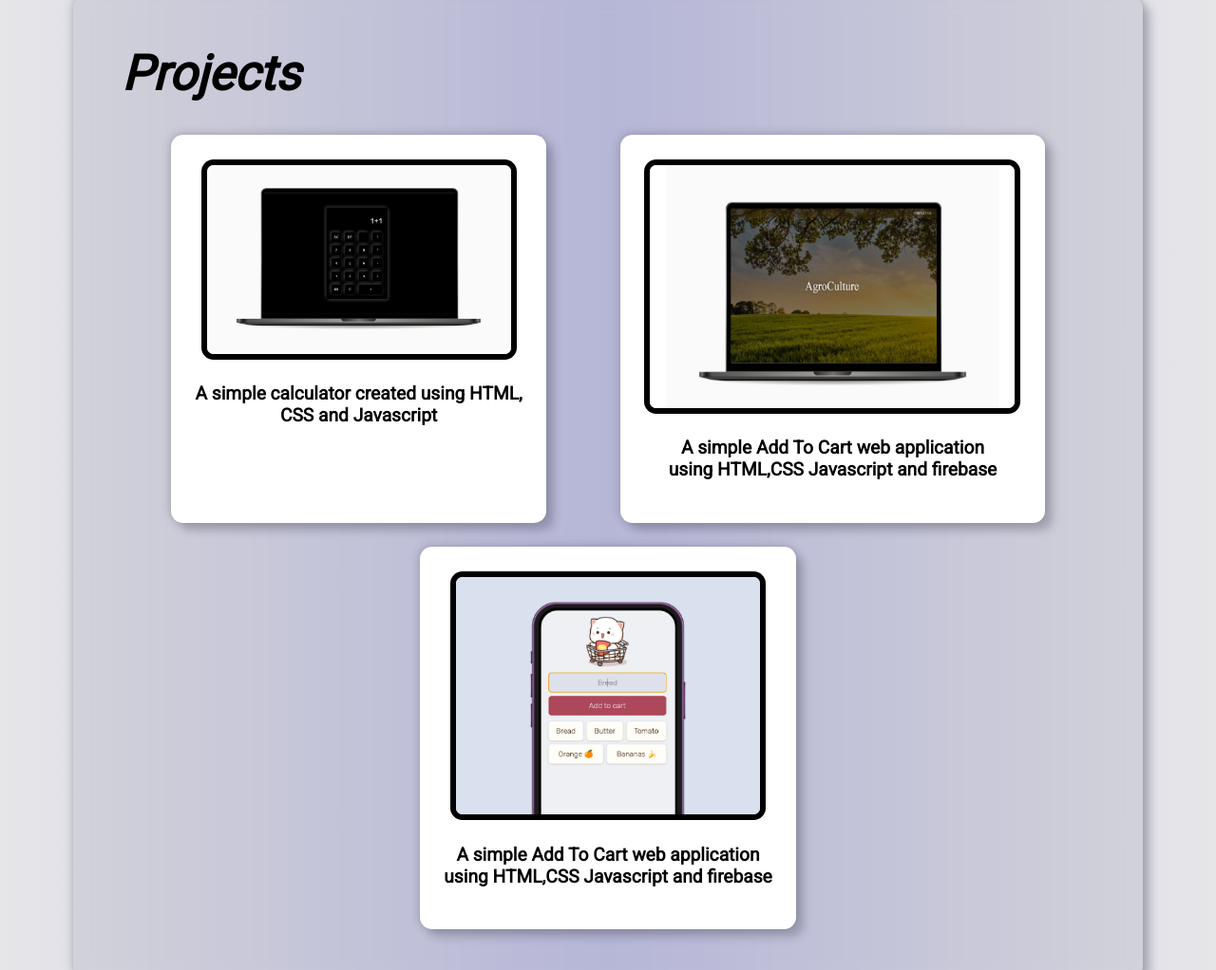
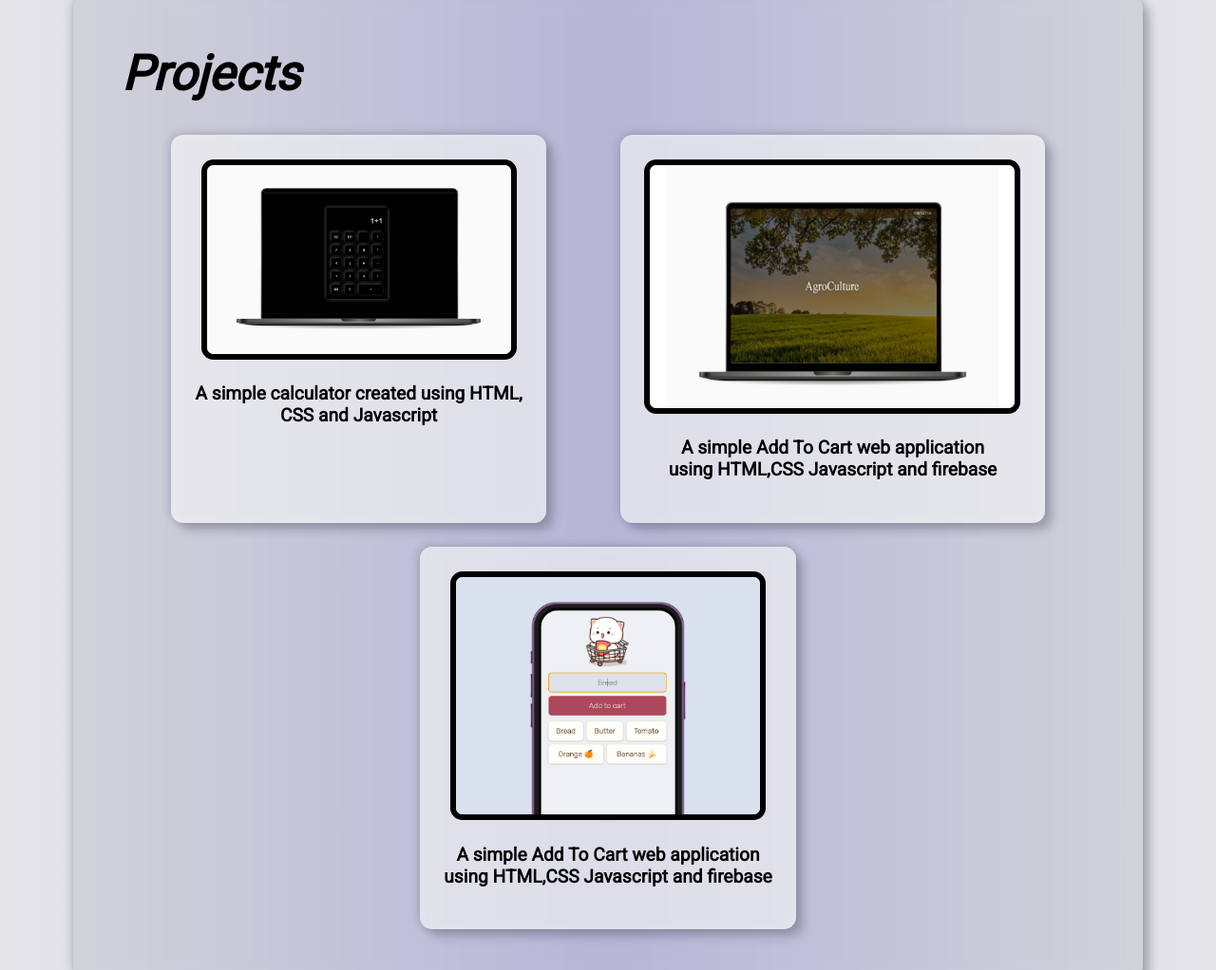
Before and after one commit to shameer896/Portfolio, a plain HTML site: page index.html in a window 1280 px wide. Shown: the part 902-1924 px from the top of the page at 95% size. Drawn offline with Linux system fonts and the light colour scheme.

Commit message:
Update style.css

```diff
--- a/style.css
+++ b/style.css
@@ -112,7 +112,8 @@
     }
 
     .p_card {
-        background: white;
+        background: rgba(255, 255, 255, 0.6);
+        backdrop-filter: blur(8px);
         padding: 2vw;
         max-width: fit-content;
         border-radius: 1vw;
```
